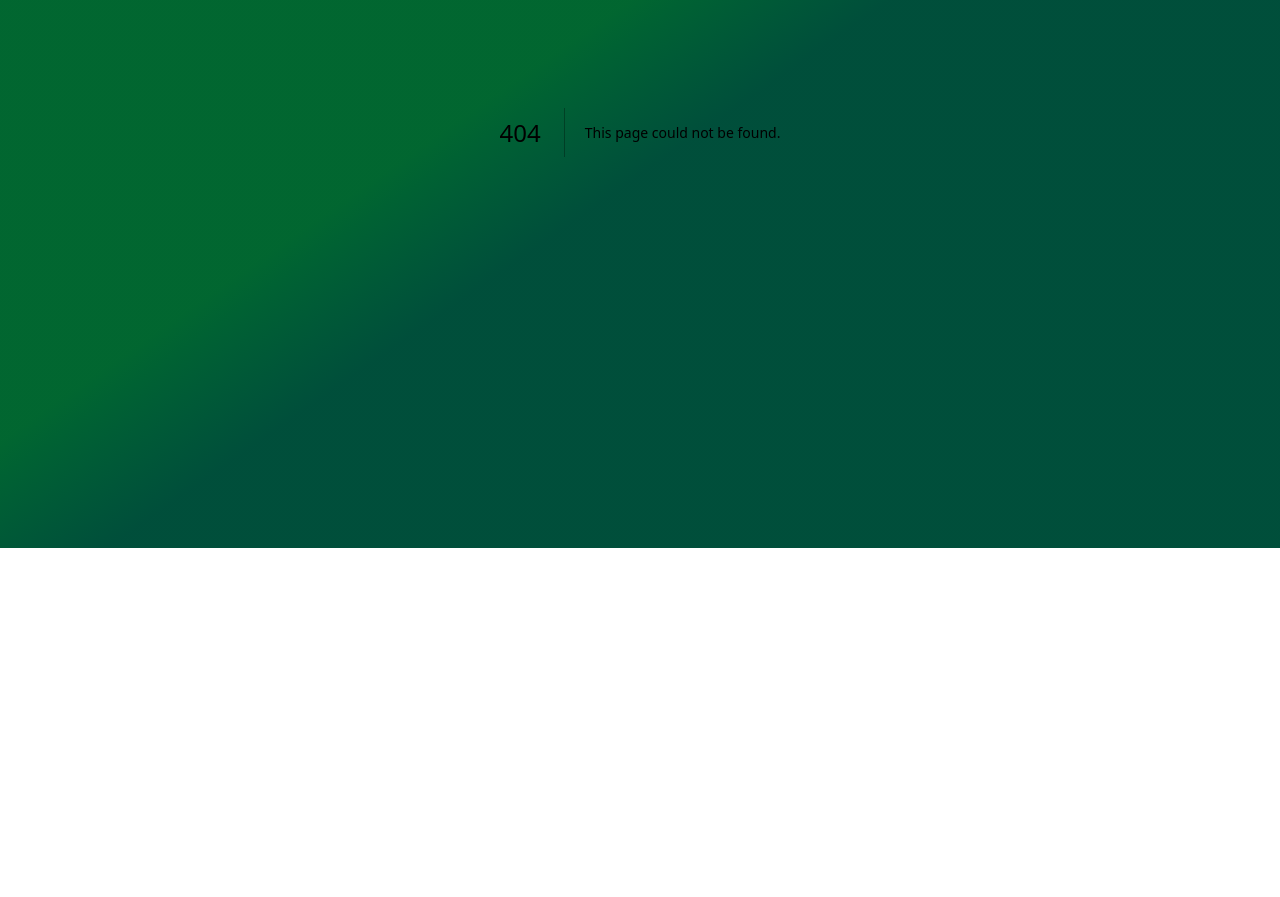
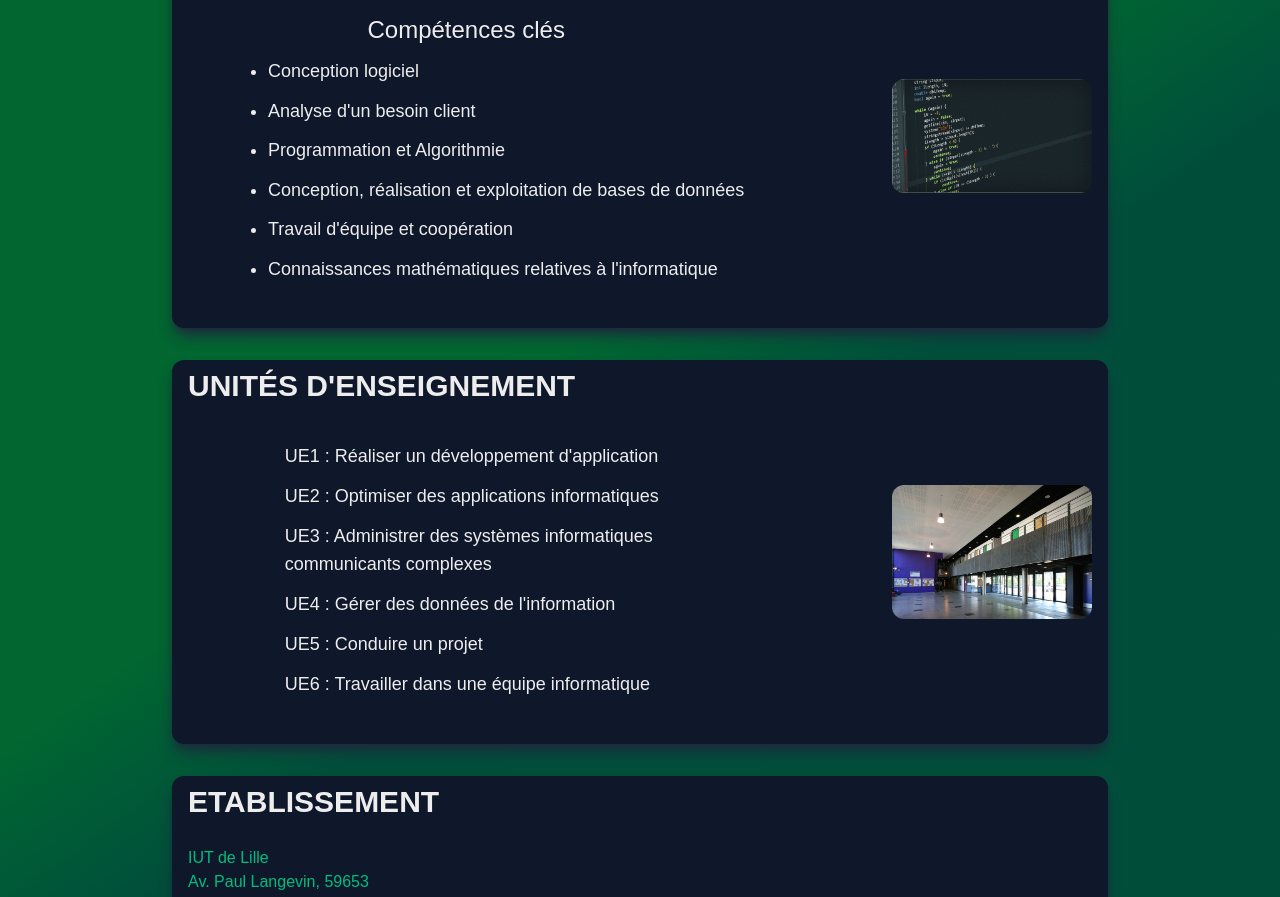
Before and after one commit to p0lpol/cv, a Next.js app: page /formation/but in a window 1280 px wide. Before the commit this address had no page. Shown: the part 380-1277 px from the top of the page. Before the commit the page ends 928 px from the top, so only its background shows below. Built offline with nearby package versions, Linux system fonts and the light colour scheme.

Commit message:
Add detailed content for `Mes Formations`, create `BUT Informatique` page, enhance `BigItem` component, and update dependencies

```diff
--- a/app/formation/bac/page.tsx
+++ b/app/formation/bac/page.tsx
@@ -1,8 +1,12 @@
+"use client"
 import BigList from "@/src/components/BigList";
+import {useCopyToClipboard} from "usehooks-ts";
 
 export default function Bac() {
+    const [value, copy] = useCopyToClipboard()
+
     return (
-        <div className="flex flex-col flex-1 w-full items-center">
+        <div className="flex flex-col flex-1 w-full items-center mb-15">
             <h1 className="text-white text-5xl font-bold font-serif p-8" >Baccalaureat</h1>
             <BigList items={[
                 {
@@ -10,7 +14,7 @@ export default function Bac() {
                     image: "/books.png",
                     description:
                     <div className="flex flex-col justify-evenly items-center h-50">
-                        <p className="text-xl">Compétences clés</p>
+                        <p className="text-2xl">Compétences clés</p>
                         <ul className="list-disc flex flex-col flex-1 justify-evenly text-lg">
                             <li>Algorithmie de base</li>
                             <li>Programmation de base</li>
@@ -40,15 +44,16 @@ export default function Bac() {
                     name: "Etablissement",
                     image: "/jj_up.jpeg",
                     description:
-                        <div className="flex flex-col justify-evenly items-center h-70 gap-4">
-                            <p>
-                                Lycée Jean Joly - Lycée de la Rivière,<br/>
-                                2 Chem. la Ouette, Saint-Louis 97421,<br/>
+                        <div className="flex flex-col justify-evenly h-70 gap-4">
+                            <button onClick={() => copy("Lycée Jean Joly - Lycée de la Rivière 2 Chem. la Ouette, Saint-Louis 97421 La Réunion")}
+                                    className="text-start text-emerald-500 hover:text-emerald-600 w-fit">
+                                Lycée Jean Joly - Lycée de la Rivière<br/>
+                                2 Chem. la Ouette, Saint-Louis 97421<br/>
                                 La Réunion
-                            </p>
+                            </button>
                             <iframe
                                 src="https://www.google.com/maps/embed?pb=!1m18!1m12!1m3!1d14871.986579156724!2d55.417387559086244!3d-21.271600397651337!2m3!1f0!2f0!3f0!3m2!1i1024!2i768!4f13.1!3m3!1m2!1s0x2182a1c6200203fb%3A0x8eac9ba3e30d2c3b!2sLyc%C3%A9e%20Jean%20Joly!5e0!3m2!1sfr!2sfr!4v1772043166687!5m2!1sfr!2sfr"
-                                width="400" height="200" allowFullScreen={true} loading="lazy"
+                                width="400" height="300" allowFullScreen={true} loading="lazy"
                                 referrerPolicy="no-referrer-when-downgrade"></iframe>
                         </div>,
                     link: "#",
--- /dev/null
+++ b/app/formation/but/page.tsx
@@ -0,0 +1,73 @@
+"use client"
+
+import BigList from "@/src/components/BigList";
+import { useCopyToClipboard } from 'usehooks-ts'
+
+export default function But() {
+    const [value, copy] = useCopyToClipboard()
+    return (
+        <div className="flex flex-col flex-1 w-full items-center mb-15">
+            <h1 className="text-white text-5xl font-bold font-serif p-8" >BUT Informatique</h1>
+            <h2 className="text-white text-3xl font-bold font-serif p-8" >Bachelor en informatique, formation actuelle</h2>
+            <BigList items={[
+                {
+                    name: "BUT Informatique 2024-2027",
+                    image: "/source_code.jpg",
+                    description:
+                        <div className="flex flex-col justify-evenly items-center h-70">
+                            <p className="text-2xl">Compétences clés</p>
+                            <ul className="list-disc flex flex-col flex-1 justify-evenly text-lg pl-20">
+                                <li>Conception logiciel</li>
+                                <li>Analyse d'un besoin client</li>
+                                <li>Programmation et Algorithmie</li>
+                                <li>Conception, réalisation et exploitation de bases de données</li>
+                                <li>Travail d'équipe et coopération</li>
+                                <li>Connaissances mathématiques relatives à l'informatique</li>
+                            </ul>
+                        </div>,
+                    link: "#",
+                    rounded: false,
+                    size: 96
+                },
+                {
+                    name: "Unités d'enseignement",
+                    image: "/iut_hall.jpg",
+                    description:
+                        <div className="flex flex-col justify-evenly items-center h-70">
+                            <ul className="list-none flex flex-col flex-1 justify-evenly w-2/3 text-lg">
+                                <li>UE1 : Réaliser un développement d'application</li>
+                                <li>UE2 : Optimiser des applications informatiques</li>
+                                <li>UE3 : Administrer des systèmes informatiques communicants complexes</li>
+                                <li>UE4 : Gérer des données de l'information</li>
+                                <li>UE5 : Conduire un projet</li>
+                                <li>UE6 : Travailler dans une équipe informatique</li>
+                            </ul>
+                        </div>,
+                    link: "#",
+                    rounded: false,
+                    size: 96
+                },
+                {
+                    name: "Etablissement",
+                    image: "/iut.jpg",
+                    description:
+                        <div className="flex flex-col justify-evenly h-70 gap-4">
+                            <button onClick={() => copy("IUT de Lille Av. Paul Langevin, 59653 Villeneuve-d'Ascq")}
+                            className="text-start text-emerald-500 hover:text-emerald-600 w-fit">
+                                IUT de Lille <br/>
+                                Av. Paul Langevin, 59653 <br/>
+                                Villeneuve-d'Ascq
+                            </button>
+                            <iframe
+                                src="https://www.google.com/maps/embed?pb=!1m18!1m12!1m3!1d5063.394836936286!2d3.135905291343027!3d50.61415980366643!2m3!1f0!2f0!3f0!3m2!1i1024!2i768!4f13.1!3m3!1m2!1s0x47c32831bfb51bab%3A0x52714ad4d035db6f!2sIUT%20de%20Lille!5e0!3m2!1sfr!2sfr!4v1772044343494!5m2!1sfr!2sfr"
+                                width="400" height="300" allowFullScreen={true} loading="lazy"
+                                referrerPolicy="no-referrer-when-downgrade"></iframe>
+                        </div>,
+                    link: "#",
+                    rounded: false,
+                    size: 96
+                }
+            ]}/>
+        </div>
+    )
+}
--- a/app/formation/page.tsx
+++ b/app/formation/page.tsx
@@ -6,17 +6,32 @@ export default function Page() {
             <h1 className="text-white text-5xl font-bold font-serif p-8">Mes Formations</h1>
             <BigList items={[
                 {
+                    name: "BUT Informatique - IUT de Lille",
+                    image: "/ULille-IUT.svg",
+                    description: <>
+                        <h1 className="text-xl font-bold text-emerald-500">Formation Actuelle</h1>
+                        <p>
+                            BUT Informatique<br/>
+                            Parcours Développement et Réalisation d'Applications<br/>
+                            IUT de Lille
+                        </p>
+                    </>,
+                    link: "/formation/but",
+                    bg: true
+                },
+                {
                     name: "Baccalaureat - Lycée Jean Joly",
                     image: "/JJ_logo_final.jpeg",
-                    description: "",
+                    description: <>
+                        <h1></h1>
+                        <p>
+                            Baccalauréat 2022 - 2023<br/>
+                            Mathématiques et NSI<br/>
+                            Lycée Jean Joly
+                        </p>
+                    </>,
                     link: "/formation/bac",
                     rounded: false
-                },
-                {
-                    name: "BUT Informatique - IUT de Lille",
-                    image: "/ULille-IUT.svg",
-                    description: "",
-                    link: "/formation/but"
                 }
             ]}/>
         </div>
--- a/package.json
+++ b/package.json
@@ -14,7 +14,8 @@
     "node": "^25.6.1",
     "react": "19.2.3",
     "react-dom": "19.2.3",
-    "react-router-dom": "^7.13.0"
+    "react-router-dom": "^7.13.0",
+    "usehooks-ts": "^3.1.1"
   },
   "devDependencies": {
     "@tailwindcss/postcss": "^4",
--- a/src/components/BigItem.tsx
+++ b/src/components/BigItem.tsx
@@ -15,14 +15,15 @@ export interface BigItemsProps {
     link: string;
     rounded?: boolean;
     size?: number;
+    bg?: boolean;
 }
 
-export default function BigItem({name, image, description, link, rounded=true, size}: BigItemsProps) {
+export default function BigItem({name, image, description, link, rounded=true, size, bg}: BigItemsProps) {
     const heightClass = size ? sizeMap[size] || "h-60" : "h-60";
 
     return(
-        <Link className={`flex items-center justify-between gap-4 border-4 border-white p-2 px-4 rounded-xl
-        hover:bg-slate-800 hover:border-emerald-500 transition-all duration-200 hover:scale-110 ${heightClass}`}
+        <Link className={`flex items-center justify-between gap-4 p-2 px-4 rounded-xl bg-slate-900
+        hover:bg-slate-800 transition-all duration-200 hover:scale-110 ${heightClass} shadow-slate-800 shadow-lg`}
               href={link}>
             <div className="flex flex-col h-full">
                 <h1 className="relative top-0 left-0 text-3xl font-bold uppercase">{name}</h1>
@@ -30,7 +31,7 @@ export default function BigItem({name, image, description, link, rounded=true, s
                     {description}
                 </div>
             </div>
-            <img src={image} alt={name} width={200} height={200} className={rounded ? 'rounded-full' : 'rounded-xl'}/>
+            <img src={image} alt={name} width={200} height={200} className={`${rounded ? 'rounded-full' : 'rounded-xl'} ${bg ? 'bg-white' : ""}`}/>
         </Link>
     )
 }
```
Also changed, not shown: 1 other file (tests, documents, lock files or other folders).
